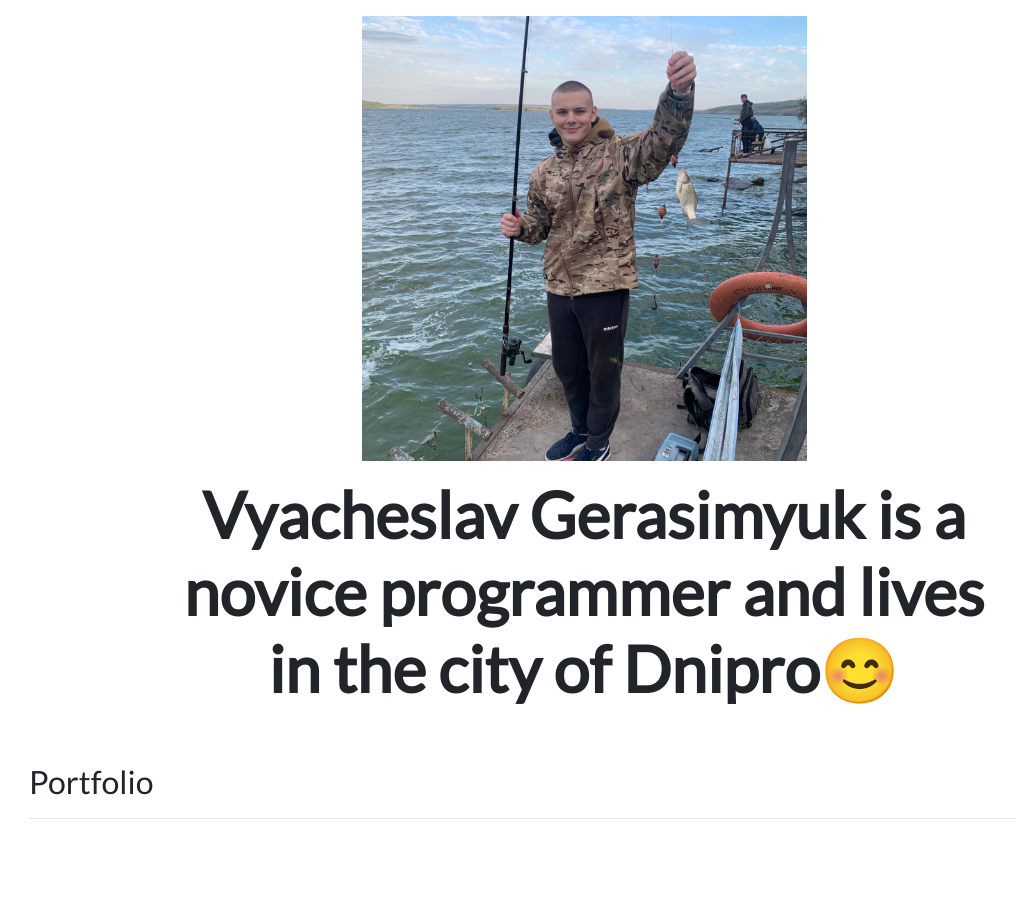
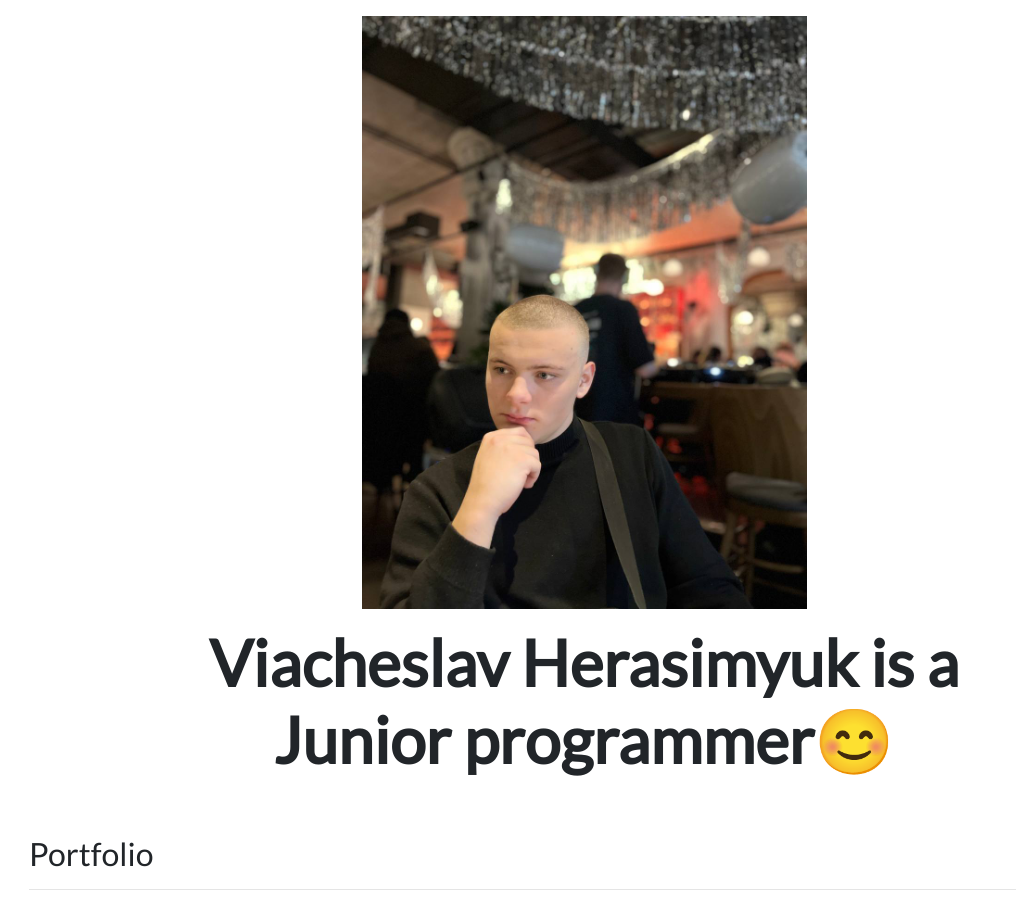
Before and after one commit to CrossCriss/django-portfolio, a Django app: template portfolio/templates/portfolio/home.html in a window 1280 px wide. Shown: the part 56-962 px from the top of the page, without its empty margins (56-1072 px from the left). Before the commit the page ends 875 px from the top, so only its background shows below. Run offline with Django 4.2, Linux system fonts and the light colour scheme; the template is opened without the code that fills it, so the values that code supplies are empty; some libraries are stand-ins or nearby versions.

Commit message:
a minor edits

```diff
--- a/portfolio/templates/portfolio/home.html
+++ b/portfolio/templates/portfolio/home.html
@@ -12,7 +12,7 @@
 
 <div class="row justify-content-center mb-3">
   <div class="col-md-9 text-center">
-    <h1 id="hometext" class="font-weight-bold">Vyacheslav Gerasimyuk is a novice programmer and lives in the city of Dnipro😊</h1>
+    <h1 id="hometext" class="font-weight-bold">Viacheslav Herasimyuk is a Junior programmer😊</h1>
   </div>
 </div>
 
```
Also changed, not shown: portfolio/static/portfolio/my_photo.jpg, 2 other files.
